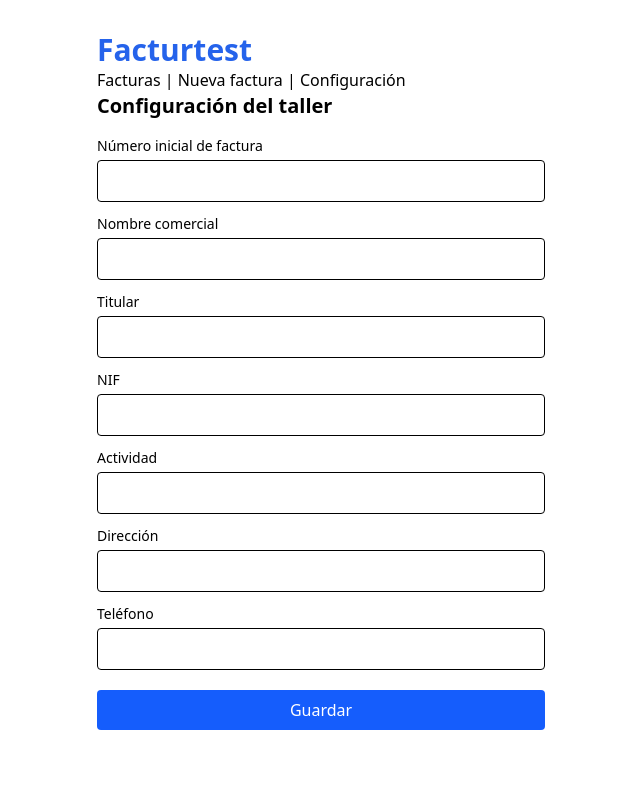
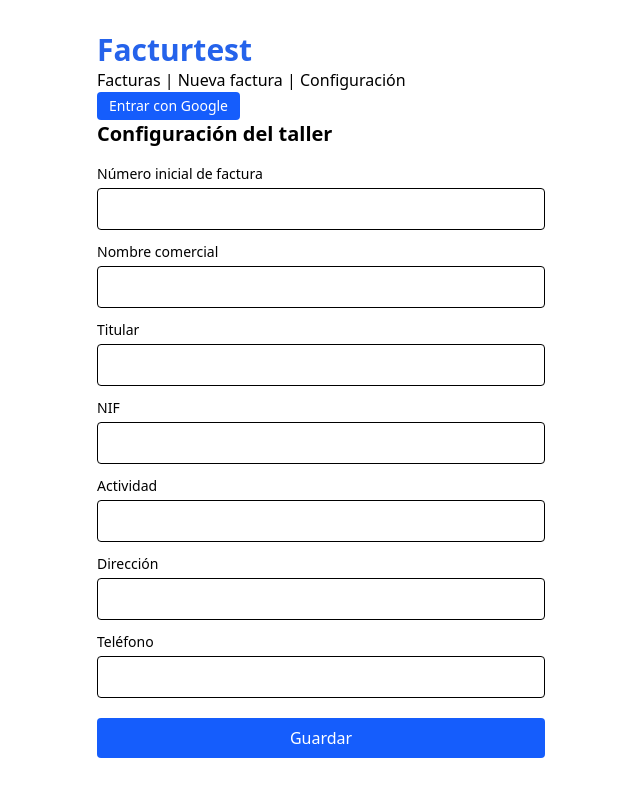
Before and after one commit to sarajouberta/Facturtest, a React (Vite) app: page /configuracion in a window 1280 px wide. Shown: the top 796 px of the page, without its empty margins (125-765 px from the left). Built offline with nearby package versions, Linux system fonts and the light colour scheme; no server answers.

Commit message:
feat: se añade login con Google mediante Firebase Auth

```diff
--- a/package.json
+++ b/package.json
@@ -15,6 +15,7 @@
     "@tailwindcss/vite": "^4.3.2",
     "dexie": "^4.4.4",
     "dexie-react-hooks": "^4.4.0",
+    "firebase": "^12.16.0",
     "html2canvas-pro": "^2.2.1",
     "jspdf": "^4.2.1",
     "react": "^19.2.7",
--- a/src/App.jsx
+++ b/src/App.jsx
@@ -4,8 +4,11 @@ import NuevaFactura from './pages/NuevaFactura'
 import Configuracion from './pages/Configuracion'
 import './App.css'
 import DetalleFactura from './pages/DetalleFactura'
+import { useAuth } from './auth/AuthContext'
 
 function App() {
+  const { usuario, cargando, entrar, salir } = useAuth()
+
   return (
     <div className="app">
       <header>
@@ -17,6 +20,19 @@ function App() {
           {' | '}
           <Link to="/configuracion">Configuración</Link>
         </nav>
+
+        {!cargando && (
+          usuario ? (
+            <div className="flex items-center gap-2 text-sm">
+              <span>{usuario.displayName || usuario.email}</span>
+              <button onClick={salir} className="text-blue-600 underline">Salir</button>
+            </div>
+          ) : (
+            <button onClick={entrar} className="bg-blue-600 text-white rounded px-3 py-1 text-sm">
+              Entrar con Google
+            </button>
+          )
+        )}
       </header>
 
       <main>
--- /dev/null
+++ b/src/auth/AuthContext.jsx
@@ -0,0 +1,37 @@
+
+import { createContext, useContext, useEffect, useState } from 'react'
+import { onAuthStateChanged, signInWithPopup, signOut } from 'firebase/auth'
+import { auth, googleProvider } from '../firebase'
+
+const AuthContext = createContext(null)
+
+export function AuthProvider({ children }) {
+    const [usuario, setUsuario] = useState(null)     //null = nadie logueado
+    const [cargando, setCargando] = useState(true)   //true mientras Firebase comprueba si ya había sesión
+
+    /*patrón del useEffect: suscribirse al montar y devolver la función de baja para limpiar.
+    Es el mismo onAuthStateChanged el que devuelve esa función de desuscripción.
+    Sin eso, habría fugas de memoria */
+    useEffect(() => {
+        // Firebase nos avisa de cada cambio de sesión (entrar, salir, recargar la página)
+        const desuscribir = onAuthStateChanged(auth, (u) => {
+            setUsuario(u)
+            setCargando(false)
+        })
+        return desuscribir   //limpieza: nos damos de baja al desmontar
+    }, [])
+
+    const entrar = () => signInWithPopup(auth, googleProvider)
+    const salir = () => signOut(auth)
+
+    return (
+        <AuthContext.Provider value={{ usuario, cargando, entrar, salir }}>
+            {children}
+        </AuthContext.Provider>
+    )
+}
+
+//Hook para leer el contexto cómodamente desde cualquier componente
+export function useAuth() {
+    return useContext(AuthContext)
+}
--- /dev/null
+++ b/src/firebase.js
@@ -0,0 +1,23 @@
+//Inicialización de Firebase para toda la app (se ejecuta una sola vez).
+import { initializeApp } from 'firebase/app'
+import { getAuth, GoogleAuthProvider } from 'firebase/auth'
+import { getFirestore } from 'firebase/firestore'
+
+/*Las claves vienen de variables de entorno (.env.local). Vite solo expone al
+navegador las que empiezan por VITE_. No son secretas (viajan en cualquier app
+web), pero se centralizan aquí y se mantienen fuera del código. */
+const firebaseConfig = {
+  apiKey: import.meta.env.VITE_FIREBASE_API_KEY,
+  authDomain: import.meta.env.VITE_FIREBASE_AUTH_DOMAIN,
+  projectId: import.meta.env.VITE_FIREBASE_PROJECT_ID,
+  storageBucket: import.meta.env.VITE_FIREBASE_STORAGE_BUCKET,
+  messagingSenderId: import.meta.env.VITE_FIREBASE_MESSAGING_SENDER_ID,
+  appId: import.meta.env.VITE_FIREBASE_APP_ID,
+}
+
+const app = initializeApp(firebaseConfig)
+
+// Servicios que usaremos en el resto de la app:
+export const auth = getAuth(app)            // login (Fase 3)
+export const googleProvider = new GoogleAuthProvider()
+export const firestore = getFirestore(app)  // base de datos en la nube (Fase 4)
--- a/src/main.jsx
+++ b/src/main.jsx
@@ -3,11 +3,14 @@ import { createRoot } from 'react-dom/client'
 import { BrowserRouter } from 'react-router-dom'
 import './index.css'
 import App from './App.jsx'
+import { AuthProvider } from './auth/AuthContext'
 
 createRoot(document.getElementById('root')).render(
   <StrictMode>
     <BrowserRouter>
-      <App />
+      <AuthProvider>
+        <App />
+      </AuthProvider>
     </BrowserRouter>
   </StrictMode>,
 )
```
Also changed, not shown: 2 other files (tests, documents, lock files or other folders).
